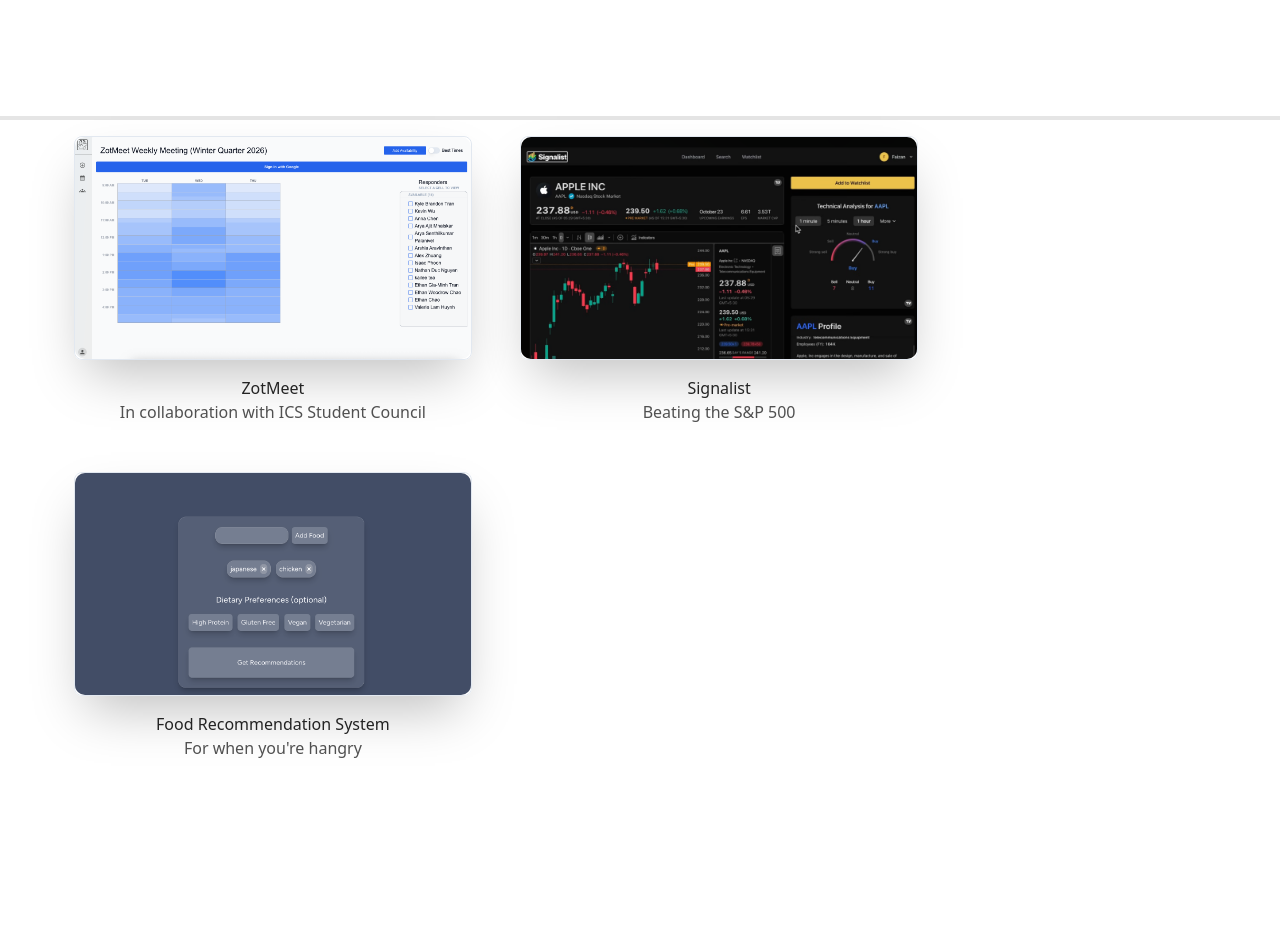
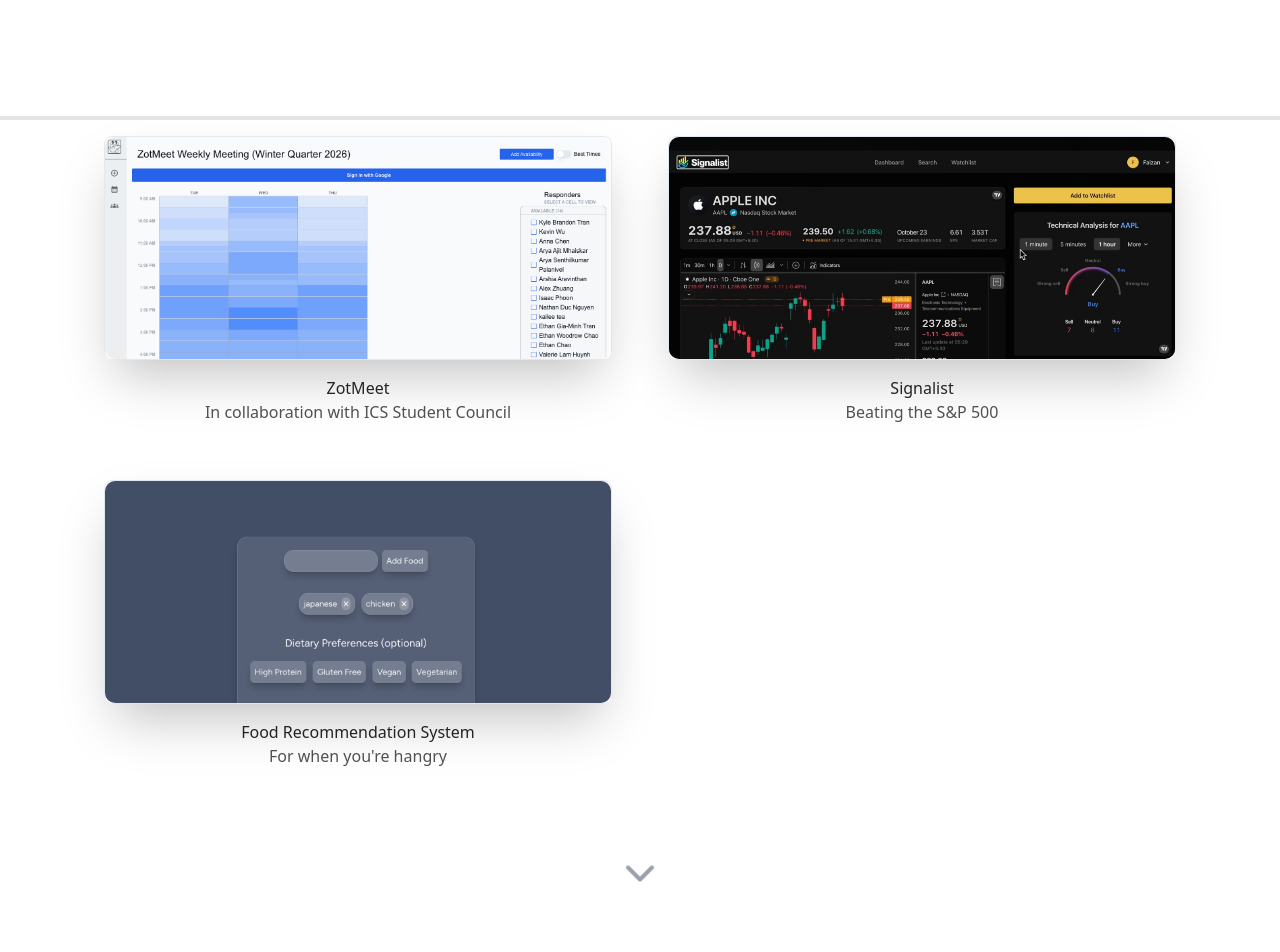
Before and after one commit to ethancha0/new-portfolio, a Next.js app: page / in a window 1280 px wide. Shown: the part 760-1712 px from the top of the page. Built offline with nearby package versions, Linux system fonts and the light colour scheme.

Commit message:
fix: chevron down positioning

```diff
--- a/app/page.tsx
+++ b/app/page.tsx
@@ -19,7 +19,7 @@
           <Project/>
         </section>
 
-        <section id="about" className="scroll-mt-[25vh] flex justify-center">
+        <section id="about" className="mt-24 scroll-mt-[25vh] flex justify-center">
           <About/>
         </section>
 
--- a/components/expandable-card.tsx
+++ b/components/expandable-card.tsx
@@ -149,13 +149,13 @@
           </div>
         ) : null}
       </AnimatePresence>
-      <ul className="mx-auto w-full  grid grid-cols-1 md:grid-cols-2 gap-4">
+      <ul className="mx-auto w-full max-w-6xl px-6 grid grid-cols-1 md:grid-cols-2 items-start gap-6">
         {cards.map((card, index) => (
           <motion.div
             layoutId={`card-${card.title}-${id}`}
             key={card.title}
             onClick={() => setActive(card)}
-            className="p-4 flex flex-col  hover:bg-neutral-50 dark:hover:bg-neutral-800 rounded-xl cursor-pointer"
+            className="w-full p-4 flex flex-col hover:bg-neutral-50 dark:hover:bg-neutral-800 rounded-xl cursor-pointer"
           >
             <div className="flex gap-4 flex-col  w-full">
 
--- a/components/project_row/project.tsx
+++ b/components/project_row/project.tsx
@@ -8,9 +8,9 @@
 
 const project = () => {
   return (
-    <div>
+    <div className="w-full">
 
-      <div className="flex justify-center gap-72 mb-12">
+      <div className="relative w-full mb-12">
         {/*
 
 
@@ -31,11 +31,16 @@
 
               </div>
   */}
-            <div>
-              <AnimatedProject/>
-            </div>
+        <AnimatedProject/>
 
-            <ChevronButton redirect={"projectScroll"}/>
+        <ChevronButton
+          redirect={"aboutScroll"}
+          position="inline"
+          wrapperClassName="py-16"
+          buttonClassName="p-6 rounded-full"
+        />
+
+
 
 
       </div>
--- a/components/ui/chevron-button.tsx
+++ b/components/ui/chevron-button.tsx
@@ -6,9 +6,17 @@
 
 type ChevronButtonProps = {
   redirect: string;
+  position?: "absolute" | "inline";
+  wrapperClassName?: string;
+  buttonClassName?: string;
 };
 
-const ChevronButton = ({ redirect }: ChevronButtonProps) => {
+const ChevronButton = ({
+  redirect,
+  position = "absolute",
+  wrapperClassName = "",
+  buttonClassName = "",
+}: ChevronButtonProps) => {
 
     const scrollToId = (id: string) => {
     document.getElementById(id)?.scrollIntoView({ behavior: "smooth", block: "start" });
@@ -20,23 +28,27 @@
 
 
   return (
-    <div>
-
+    <div className={wrapperClassName}>
       <motion.div
         initial={{ opacity: 0 }}
         animate={{ opacity: 1 }}
         transition={{ delay: 1, duration: 1 }}
-            className="absolute bottom-8 left-1/2 -translate-x-1/2"
+        className={
+          position === "absolute"
+            ? "absolute bottom-8 left-1/2 -translate-x-1/2"
+            : "flex justify-center"
+        }
       >
         <button
-                onClick={redirect == "projectScroll" ? (scrollToProjects): (scrollToAbout)}
-                className="animate-bounce text-gray-400 dark:text-gray-600 hover:text-gray-600 dark:hover:text-gray-400 transition-colors"
+          onClick={redirect == "projectScroll" ? scrollToProjects : scrollToAbout}
+          className={[
+            "animate-bounce text-gray-400 dark:text-gray-600 hover:text-gray-600 dark:hover:text-gray-400 transition-colors",
+            buttonClassName,
+          ].join(" ")}
         >
-                <ChevronDown className="w-8 h-8" />
+          <ChevronDown className="w-12 h-12" />
         </button>
       </motion.div>
-
-
     </div>
   )
 }
```
Lines whose indentation alone changed are shown as unchanged.
